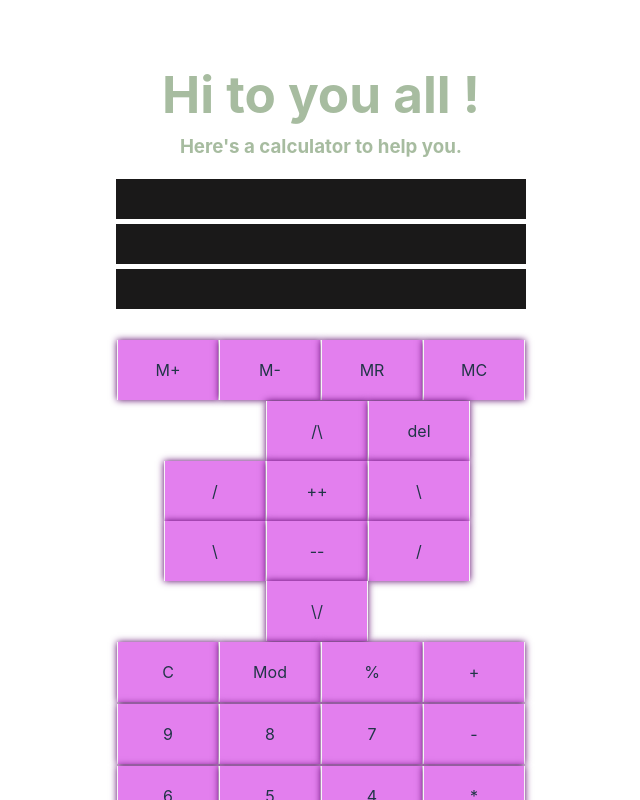
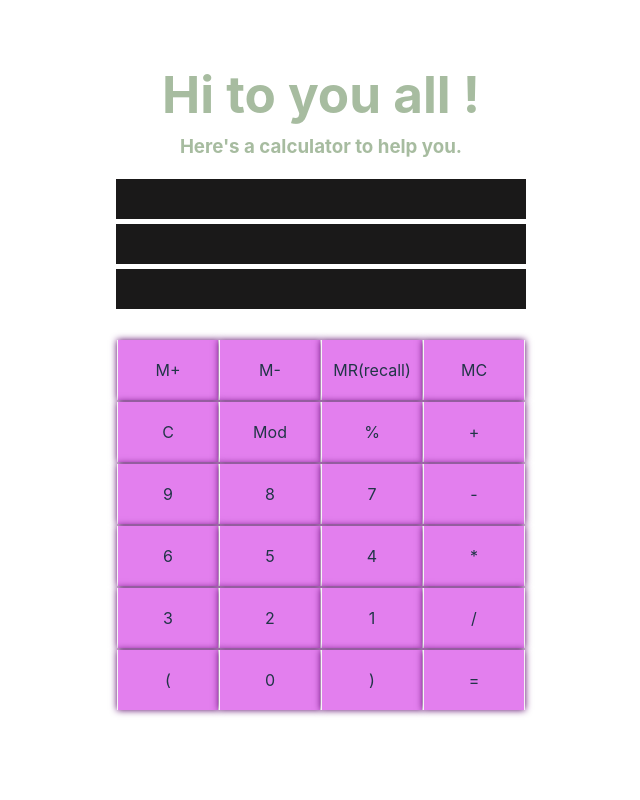
Before and after one commit to Nikhil687-max/Calculator, a React (Vite) app: page / in a window 1280 px wide. Shown: the top 800 px of the page, without its empty margins (319-959 px from the left). Built offline with nearby package versions, Linux system fonts and the light colour scheme.

Commit message:
will be tring to add many components of calculator soon the basic most model is ready which can perform simple addition subtraction tasks.

```diff
--- a/src/Display.jsx
+++ b/src/Display.jsx
@@ -100,32 +100,14 @@ function Display(){
                 <h1 id="ans" className="main"></h1>
             </div>
             <div id="row0" style={{display:"flex"}}>
-                <div id="btn" onClick={() => append('(')}>M+</div>
-                <div id="btn" onClick={() => append('0')}>M-</div>
-                <div id="btn" onClick={() => append(')')}>MR</div>
-                <div id="btn" onClick={() => append('=')}>MC</div>
+                <div id="btn" onClick={() => append('')}>M+</div>
+                <div id="btn" onClick={() => append('')}>M-</div>
+                <div id="btn" onClick={() => append('')}>MR(recall)</div>
+                <div id="btn" onClick={() => append('')}>MC</div>
             </div>
 
 
 
-            <div id="row01" style={{display:"flex", marginLeft: 150}}>
-                <div id="btn" onClick={() => append('^')}>/\</div>
-                <div id="btn" onClick={() => append('b')}>del</div>
-
-            </div>
-            <div id="row02" style={{display:"flex", marginLeft: 48}}>
-                <div id="btn" onClick={() => append('<-')}>/</div>
-                <div id="btn" onClick={() => append('++')}>++</div>
-                <div id="btn" onClick={() => append('<-')}>\</div>
-            </div>
-            <div id="row02" style={{display:"flex", marginLeft: 48}}>
-                <div id="btn" onClick={() => append('<-')}>\</div>
-                <div id="btn" onClick={() => append('--')}>--</div>
-                <div id="btn" onClick={() => append('->')}>/</div>
-            </div>
-            <div id="row03" style={{display:"flex", marginLeft: 150}}>
-                <div id="btn" onClick={() => append('6')}>\/</div>
-            </div>
 
 
             <div id="row1" style={{display:"flex"}}>
```
